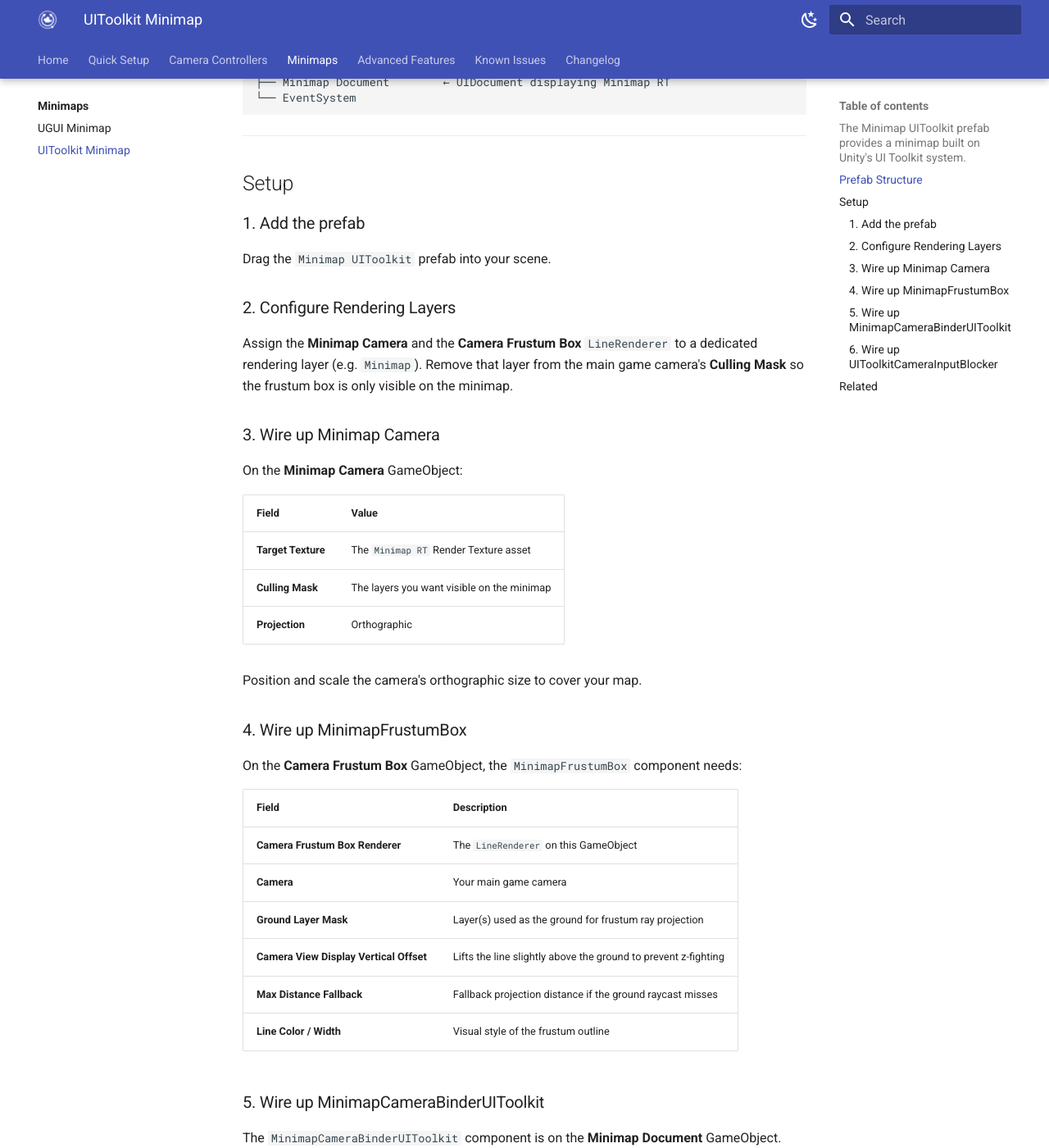
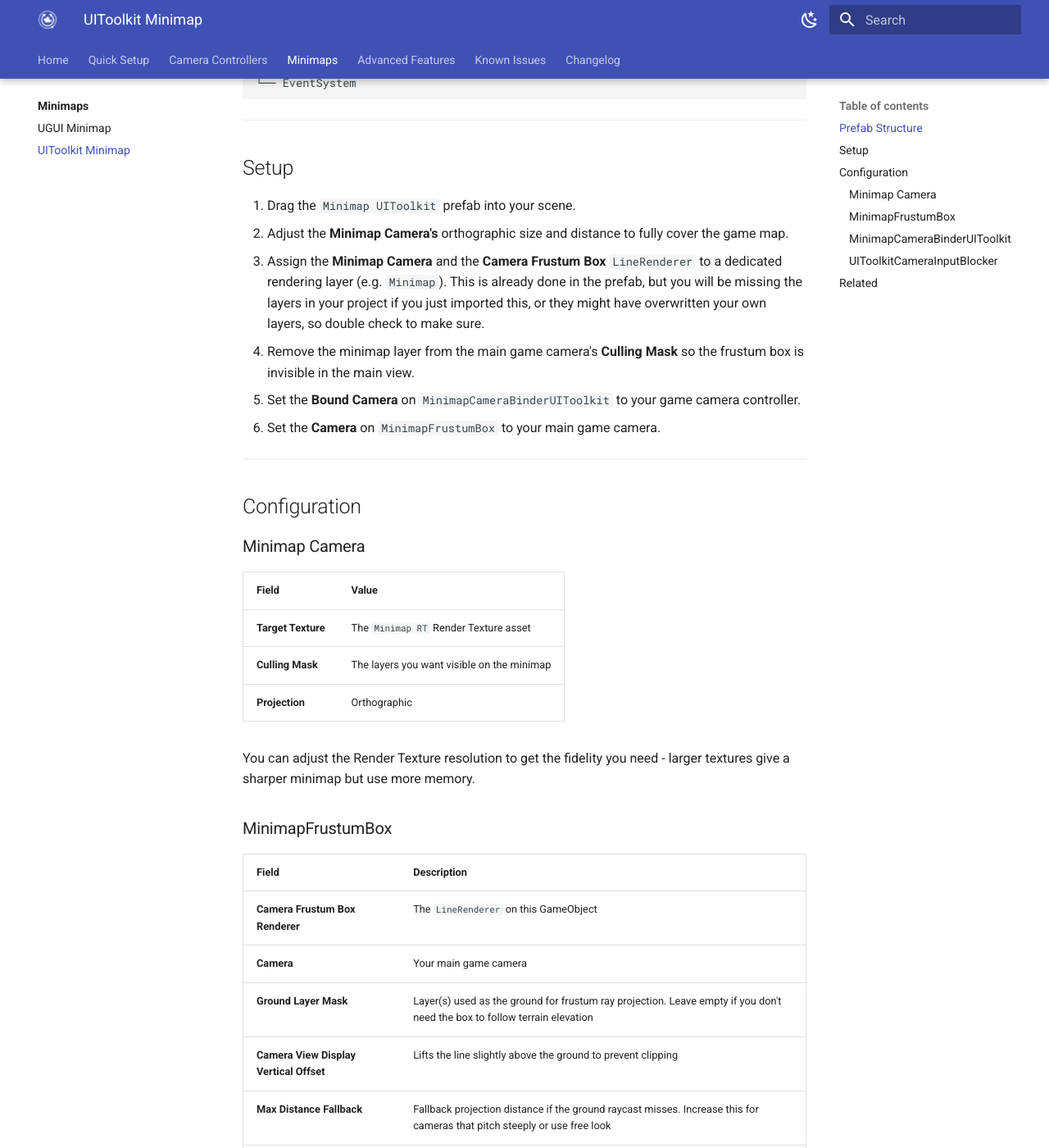
Before and after one commit to Parallel-Cascades/strategy-camera-controllers-docs, an MkDocs documentation site: the page built from docs/minimaps/uitoolkit-minimap.md, in a window 1280 px wide and 1400 px high, scrolled down 365 px. Shown: the whole window at 82% size. Built offline with MkDocs 1.6.1 and Material for MkDocs 9.7.7, drawn with Linux system fonts in a browser that asks for light colours; the version menu is left out; some of the changed text lies outside the part shown.

Commit message:
uitoolkit minimap documentation added

```diff
--- a/docs/minimaps/uitoolkit-minimap.md
+++ b/docs/minimaps/uitoolkit-minimap.md
@@ -1,6 +1,7 @@
 # UI Toolkit Minimap
 
-The `Minimap UIToolkit` prefab provides a minimap built on Unity's UI Toolkit system.
+The `Minimap UIToolkit` prefab provides a minimap built with Unity's UI Toolkit system.
+
 ---
 
 ## Prefab Structure
@@ -17,17 +18,18 @@
 
 ## Setup
 
-### 1. Add the prefab
+1. Drag the `Minimap UIToolkit` prefab into your scene.
+2. Adjust the **Minimap Camera's** orthographic size and distance to fully cover the game map.
+3. Assign the **Minimap Camera** and the **Camera Frustum Box** `LineRenderer` to a dedicated rendering layer (e.g. `Minimap`). This is already done in the prefab, but you will be missing the layers in your project if you just imported this, or they might have overwritten your own layers, so double check to make sure.
+4. Remove the minimap layer from the main game camera's **Culling Mask** so the frustum box is invisible in the main view.
+5. Set the **Bound Camera** on `MinimapCameraBinderUIToolkit` to your game camera controller.
+6. Set the **Camera** on `MinimapFrustumBox` to your main game camera.
 
-Drag the `Minimap UIToolkit` prefab into your scene.
+---
 
-### 2. Configure Rendering Layers
+## Configuration
 
-Assign the **Minimap Camera** and the **Camera Frustum Box** `LineRenderer` to a dedicated rendering layer (e.g. `Minimap`). Remove that layer from the main game camera's **Culling Mask** so the frustum box is only visible on the minimap.
-
-### 3. Wire up Minimap Camera
-
-On the **Minimap Camera** GameObject:
+### Minimap Camera
 
 | Field | Value |
 |---|---|
@@ -35,35 +37,33 @@
 | **Culling Mask** | The layers you want visible on the minimap |
 | **Projection** | Orthographic |
 
-Position and scale the camera's orthographic size to cover your map.
+You can adjust the Render Texture resolution to get the fidelity you need - larger textures give a sharper minimap but use more memory.
 
-### 4. Wire up MinimapFrustumBox
-
-On the **Camera Frustum Box** GameObject, the `MinimapFrustumBox` component needs:
+### MinimapFrustumBox
 
 | Field | Description |
 |---|---|
 | **Camera Frustum Box Renderer** | The `LineRenderer` on this GameObject |
 | **Camera** | Your main game camera |
-| **Ground Layer Mask** | Layer(s) used as the ground for frustum ray projection |
-| **Camera View Display Vertical Offset** | Lifts the line slightly above the ground to prevent z-fighting |
-| **Max Distance Fallback** | Fallback projection distance if the ground raycast misses |
-| **Line Color / Width** | Visual style of the frustum outline |
+| **Ground Layer Mask** | Layer(s) used as the ground for frustum ray projection. Leave empty if you don't need the box to follow terrain elevation |
+| **Camera View Display Vertical Offset** | Lifts the line slightly above the ground to prevent clipping |
+| **Max Distance Fallback** | Fallback projection distance if the ground raycast misses. Increase this for cameras that pitch steeply or use free look |
+| **Line Color / Width** | Increase width to avoid aliasing if the rendered line appears too thin |
 
-### 5. Wire up MinimapCameraBinderUIToolkit
+### MinimapCameraBinderUIToolkit
 
-The `MinimapCameraBinderUIToolkit` component is on the **Minimap Document** GameObject. Set:
+Found on the `Minimap Document` game object.
 
-| Field | Value |
+| Field | Description |
 |---|---|
 | **Bound Camera** | Your game camera controller |
 | **Minimap Element Name** | Name of the child `VisualElement` to treat as the clickable minimap surface. Leave empty to use the root element |
 
-### 6. Wire up UIToolkitCameraInputBlocker
+### UIToolkitCameraInputBlocker
 
-The `UIToolkitCameraInputBlocker` component is also on the **Minimap Document** GameObject. Set:
+Found on the `Minimap Document` game object.
 
-| Field | Value |
+| Field | Description |
 |---|---|
 | **Active Cursor State** | The `ActiveCursorStateSO` used by your camera controller |
 | **Default Cursor State SO** | The cursor state to restore when the pointer leaves the minimap |
```
Also changed, not shown: docs/minimaps/ugui-minimap.md (+4 -0 lines).
